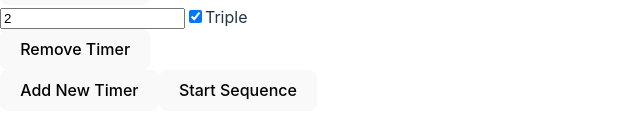
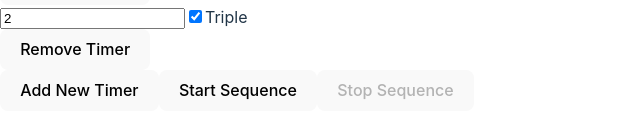
Before and after one commit to arejensen/meditation_timer, a React (Vite) app: page / in a window 1280 px wide. Shown: the part 440-578 px from the top of the page, without its empty margins (0-640 px from the left). Built offline with nearby package versions, Linux system fonts and the light colour scheme.

Commit message:
Add stop button; started using prettier for formatting

```diff
--- a/src/App.tsx
+++ b/src/App.tsx
@@ -1,6 +1,6 @@
-import React, { useState } from 'react';
-import Timer from './components/Timer';
-import alarmSound from './assets/gong.mp3';
+import React, { useState } from "react";
+import Timer from "./components/Timer";
+import alarmSound from "./assets/gong.mp3";
 
 const App = () => {
   const [timers, setTimers] = useState([
@@ -8,6 +8,7 @@ const App = () => {
     { id: 2, initialTime: 2, triple: false },
     { id: 3, initialTime: 2, triple: false },
     { id: 4, initialTime: 2, triple: true },
+    // ...additional timers
   ]);
   const [activeTimerIndex, setActiveTimerIndex] = useState<number | null>(null);
 
@@ -16,26 +17,35 @@ const App = () => {
   };
 
   const handleTimerFinish = () => {
-    setActiveTimerIndex(prevIndex =>
+    setActiveTimerIndex((prevIndex) =>
       prevIndex !== null && prevIndex < timers.length - 1 ? prevIndex + 1 : null
     );
   };
 
+  const stopSequence = () => {
+    setActiveTimerIndex(null);
+  };
+
   const addTimer = () => {
-    const newId = Math.max(0, ...timers.map(timer => timer.id)) + 1;
+    const newId = Math.max(0, ...timers.map((timer) => timer.id)) + 1;
     setTimers([...timers, { id: newId, initialTime: 60, triple: false }]);
   };
 
-  const updateTimerConfig = (id: number, field: keyof typeof timers[0], value: number | boolean) => {
-    setTimers(timers.map(timer => timer.id === id ? { ...timer, [field]: value } : timer));
+  const updateTimerConfig = (
+    id: number,
+    field: keyof (typeof timers)[0],
+    value: number | boolean
+  ) => {
+    setTimers(
+      timers.map((timer) =>
+        timer.id === id ? { ...timer, [field]: value } : timer
+      )
+    );
   };
 
   const removeTimer = (id: number) => {
-    if (timers.length >= 1) {
-      setTimers(timers.filter(timer => timer.id !== id));
-      if (timers.length === 1) {
-        setActiveTimerIndex(null);
-      }
+    if (timers.length > 1) {
+      setTimers(timers.filter((timer) => timer.id !== id));
     }
   };
 
@@ -55,14 +65,22 @@ const App = () => {
               type="number"
               min="1"
               value={timer.initialTime}
-              onChange={(e) => updateTimerConfig(timer.id, 'initialTime', Math.max(1, Number(e.target.value)))}
+              onChange={(e) =>
+                updateTimerConfig(
+                  timer.id,
+                  "initialTime",
+                  Math.max(1, Number(e.target.value))
+                )
+              }
               disabled={activeTimerIndex !== null}
             />
             <label>
               <input
                 type="checkbox"
                 checked={timer.triple}
-                onChange={(e) => updateTimerConfig(timer.id, 'triple', e.target.checked)}
+                onChange={(e) =>
+                  updateTimerConfig(timer.id, "triple", e.target.checked)
+                }
                 disabled={activeTimerIndex !== null}
               />
               Triple
@@ -70,13 +88,25 @@ const App = () => {
           </div>
           <>
             {timers.length > 1 && (
-              <button onClick={() => removeTimer(timer.id)} disabled={activeTimerIndex !== null}>Remove Timer</button>
+              <button
+                onClick={() => removeTimer(timer.id)}
+                disabled={activeTimerIndex !== null || timers.length <= 1}
+              >
+                Remove Timer
+              </button>
             )}
           </>
         </div>
       ))}
-      <button onClick={addTimer} disabled={activeTimerIndex !== null}>Add New Timer</button>
-      <button onClick={startSequence} disabled={activeTimerIndex !== null}>Start Sequence</button>
+      <div>
+        <button onClick={addTimer}>Add New Timer</button>
+        <button onClick={startSequence} disabled={activeTimerIndex !== null}>
+          Start Sequence
+        </button>
+        <button onClick={stopSequence} disabled={activeTimerIndex === null}>
+          Stop Sequence
+        </button>
+      </div>
     </div>
   );
 };
```
Also changed, not shown: src/components/Timer.tsx (+19 -9 lines).
